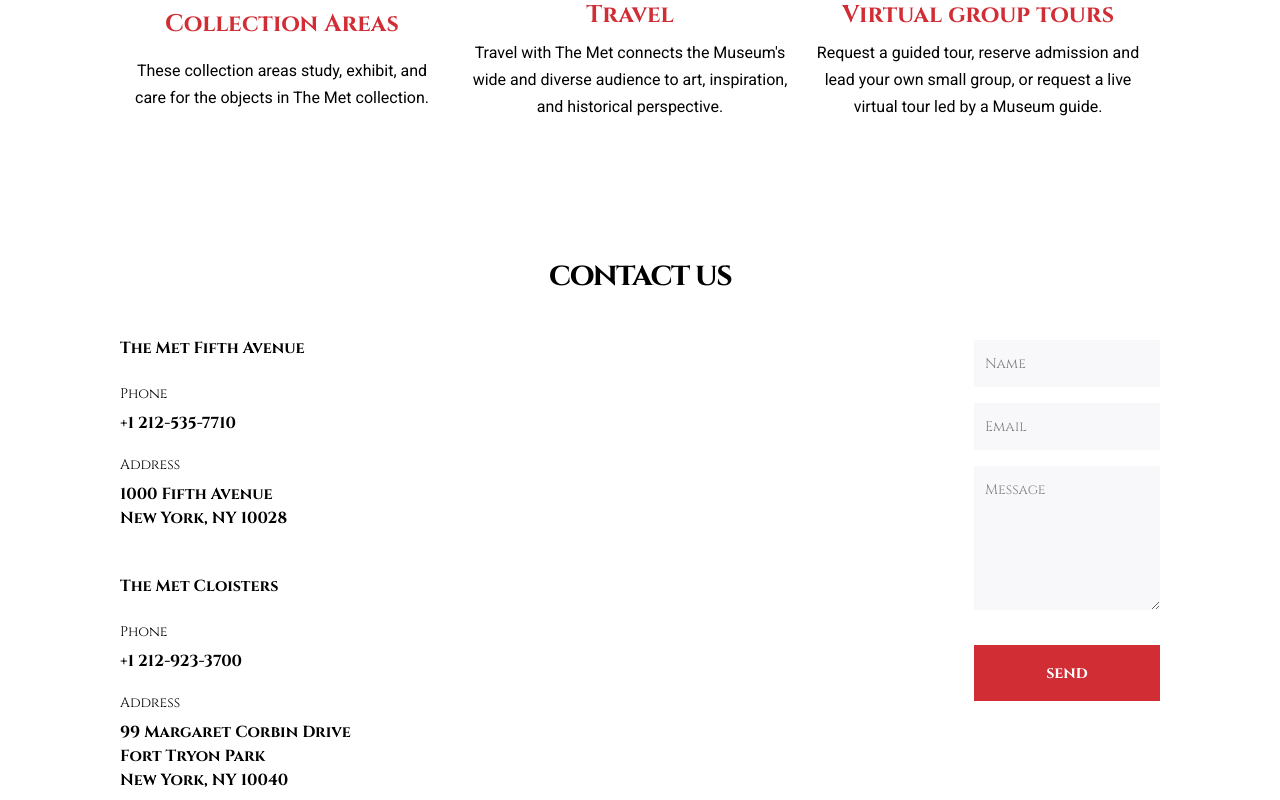
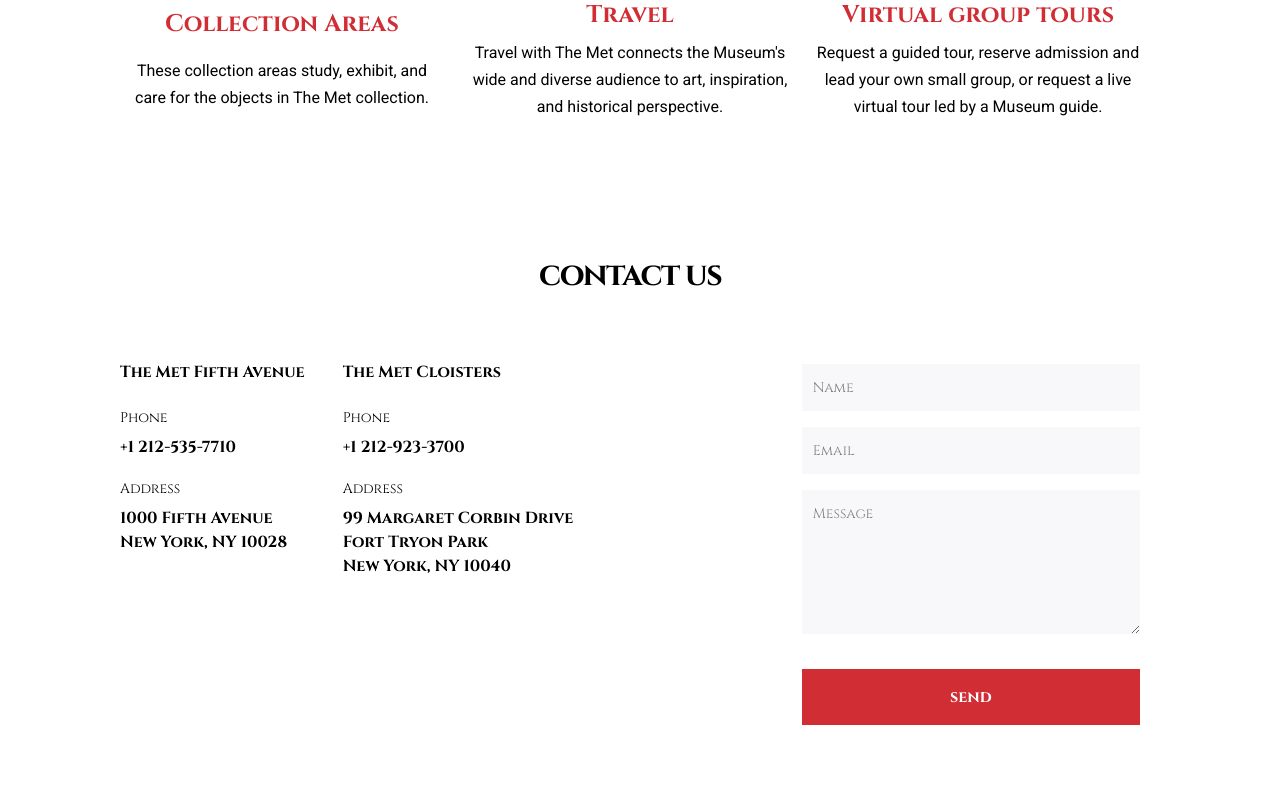
Before and after one commit to Bartlomiej16Makowski/projectMET, a plain HTML site: page index.html in a window 1280 px wide. Shown: the part 3680-4480 px from the top of the page. Drawn offline with nearby package versions, Linux system fonts and the light colour scheme; files that its build step writes are made by us from their sources; a web font is replaced by a local one.

Commit message:
finished

```diff
--- a/styles/blocks/contact.scss
+++ b/styles/blocks/contact.scss
@@ -8,6 +8,8 @@
 		font-size: 32px;
 		letter-spacing: -1.5px;
 		text-align: center;
+		grid-row: 1/2;
+		grid-column: 5/9;
 	}
 
 	&__address {
@@ -16,9 +18,12 @@
 
 	&__form {
 		margin-top: 48px;
+		grid-column: 8/13;
 	}
 
 	&__frame {
+		grid-row: 2/3;
+		grid-column: 1/13;
 		@media (min-width: 744px) {
 			display: flex;
 			flex-direction: row;
@@ -26,10 +31,29 @@
 		}
 	}
 
+
+
 	@media (min-width: 1260px) {
+		@include grid;
+		grid-template-rows: repeat(2, auto);
+
+		// &__frame {	display: flex;
+		// 	flex-direction: column;
+
+		// }
+
+		&__frame {
+		display: grid;
+		grid-auto-flow: column;
+		}
 
 		&__box {
-			// display: flex;
+			display: grid;
+			grid-auto-flow: column;
+			grid-column: 1/4;
 		}
 	}
 }
+
+
+// do 6 a drugie od 8
--- a/styles/blocks/footer.scss
+++ b/styles/blocks/footer.scss
@@ -5,7 +5,12 @@
 	background-size: cover;
 	background-position: 0% 20%;
 
-    @media (min-width:744px) {
+	@media (min-width: 744px) {
 		height: 360px;
 	}
+
+	@media (min-width: 1260px) {
+		background-image: url('/styles/src/footerbig.png');
+		background-position: center;
 	}
+}
```
Also changed, not shown: styles/src/footerbig.png (added). Lines whose indentation alone changed are shown as unchanged.
